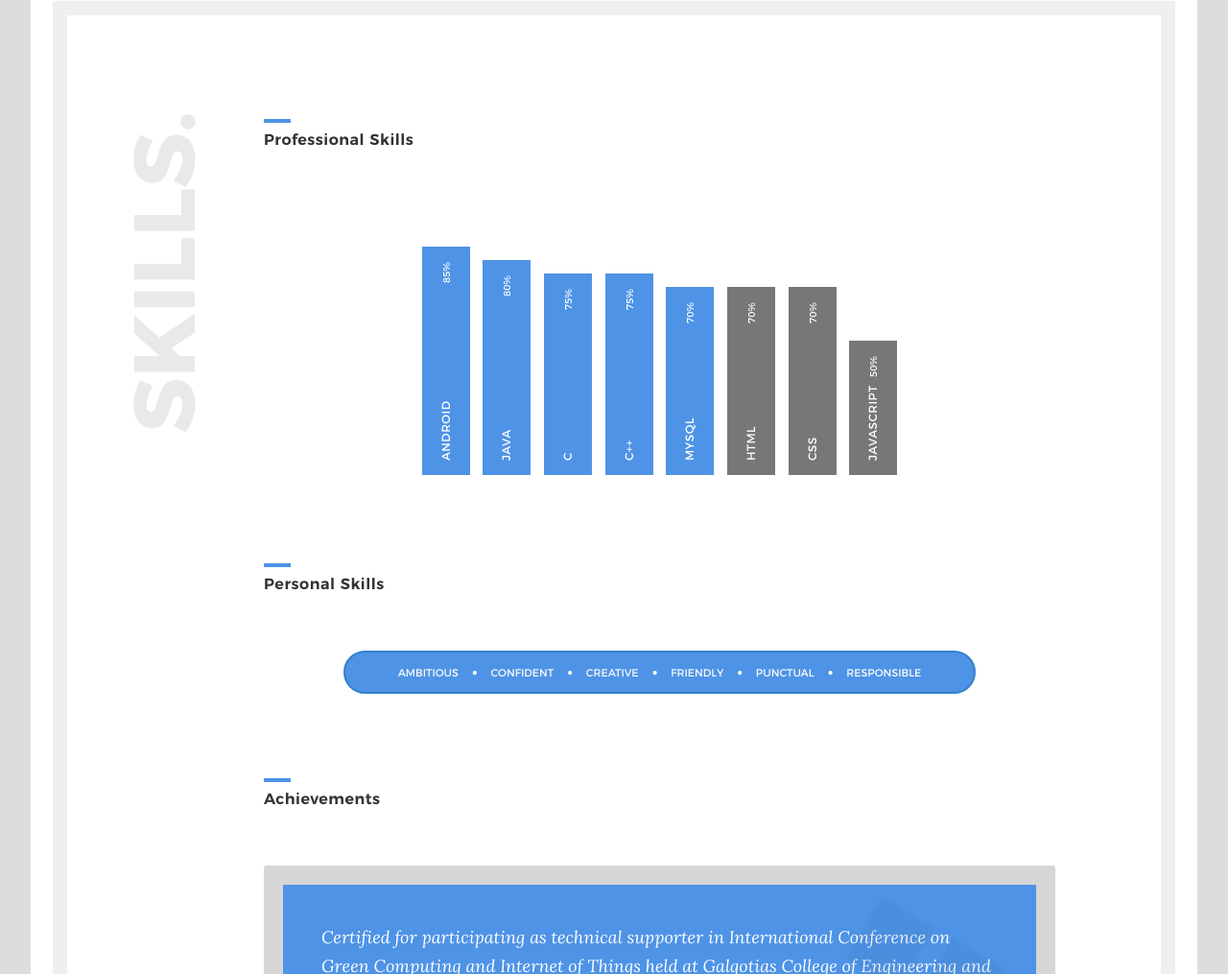
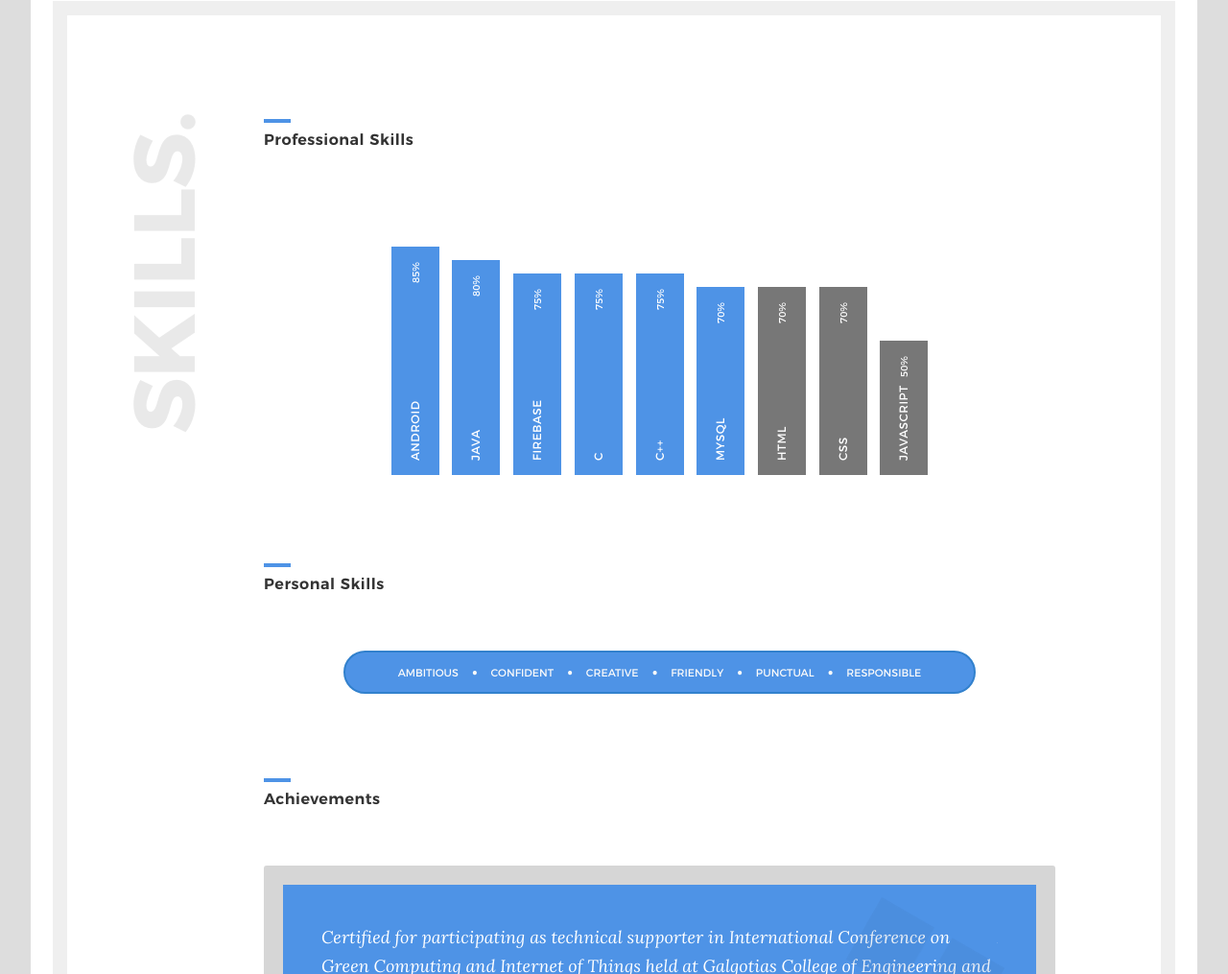
Before and after one commit to jatingupta896/jatingupta896.github.io, a plain HTML site: page index.html in a window 1280 px wide. Shown: the part 4045-5060 px from the top of the page at 96% size. Drawn offline with Linux system fonts and the light colour scheme; some packages are replaced by stand-ins of ours.

Commit message:
Update index.html

```diff
--- a/index.html
+++ b/index.html
@@ -480,6 +480,14 @@ I have excellence in academics and love to pursue my career oriented towards Mob
                                              </div>
                                           </div>
                                        </li>
+					    <li>
+                                          <div class="progress dv">
+                                             <h4>Firebase</h4>
+                                             <div class="percentage">
+                                                <span>75%</span>
+                                             </div>
+                                          </div>
+                                       </li>
                                        <li>
                                           <div class="progress dv">
                                              <h4>C</h4>
```
